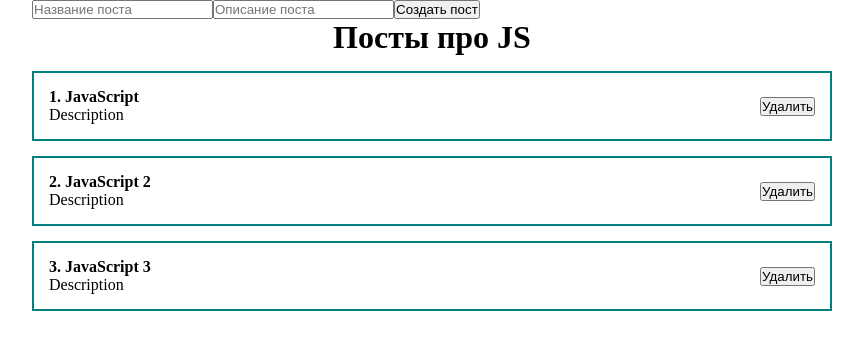
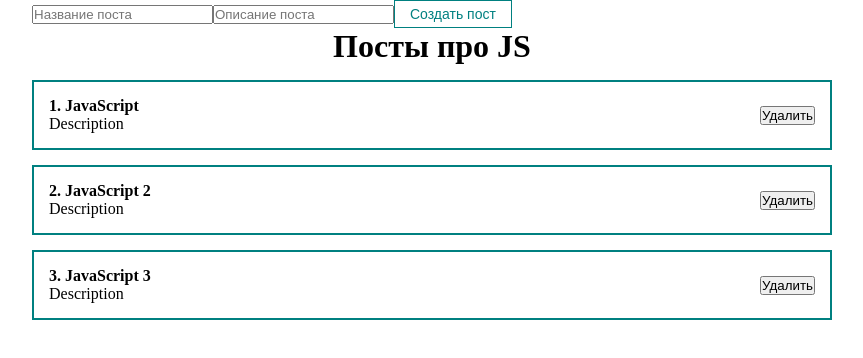
Before and after one commit to DmitryVelichko/react-base, a React (Create React App) app: page / in a window 1280 px wide. Shown: the top 358 px of the page, without its empty margins (208-1071 px from the left). Built offline with nearby package versions, Linux system fonts and the light colour scheme.

Commit message:
new commit

```diff
--- a/src/App.js
+++ b/src/App.js
@@ -1,5 +1,6 @@
 import React, {useState} from 'react'
 import PostList from './components/PostList'
+import MyButton from './components/UI/button/MyButton'
 import './styles/App.css'
 
 const App = () => {
@@ -15,7 +16,7 @@ const App = () => {
       <form>
         <input type="text" placeholder='Название поста'/>
         <input type="text" placeholder='Описание поста'/>
-        <button>Создать пост</button>
+        <MyButton disabled>Создать пост</MyButton>
       </form>
       <PostList posts={posts} title='Посты про JS'/>
     </div>
--- a/src/components/UI/button/MyButton.jsx
+++ b/src/components/UI/button/MyButton.jsx
@@ -1,8 +1,11 @@
 import React from 'react'
+import classes from './MyButton.module.css'
 
-const MyButton = (props) => {
+const MyButton = ({children, ...props}) => {
   return (
-    <button>MyButton</button>
+    <button {...props} className={classes.myBtn}>
+        {children}
+    </button>
   )
 }
 
```
